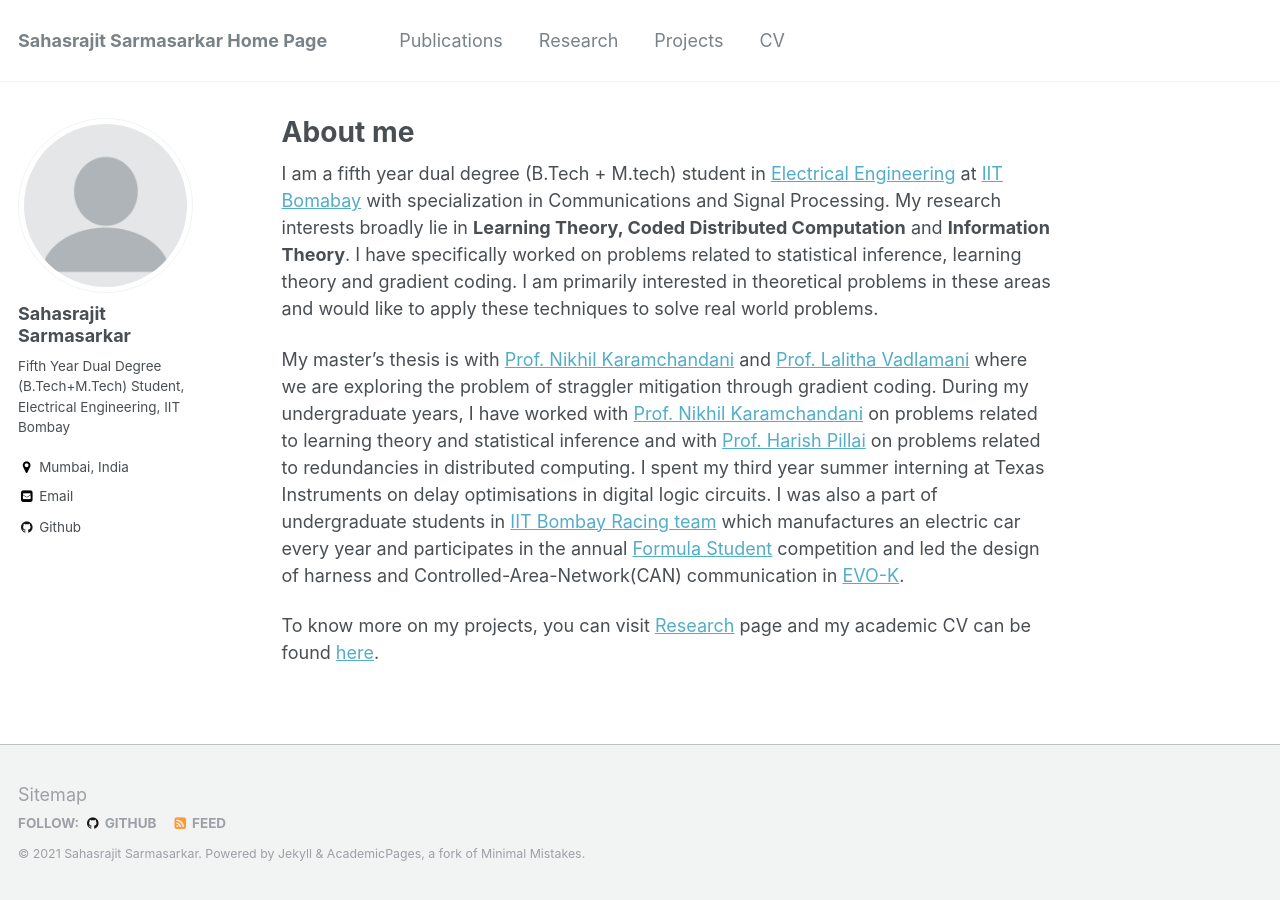
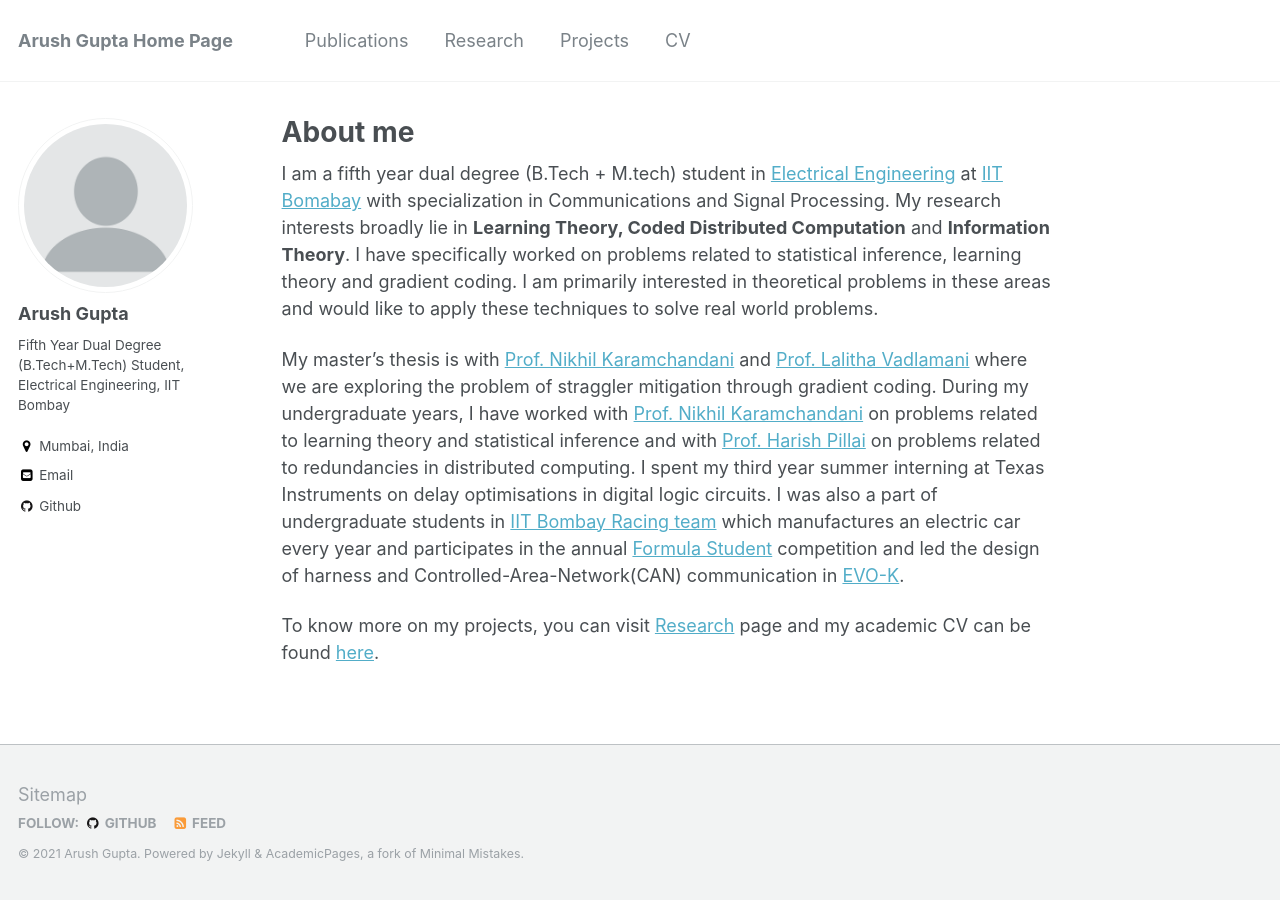
Before and after one commit to arush-gupta/arush-gupta.github.io, a Jekyll site: the page built from _pages/about.md, in a window 1280 px wide. Built offline with Jekyll 4.4.1, drawn with Linux system fonts in a browser that asks for light colours.

Commit message:
Update _config.yml

```diff
--- a/_config.yml
+++ b/_config.yml
@@ -8,13 +8,13 @@
 # Site Settings
 minimal_mistakes_skin    : "dark"
 locale                   : "en-US"
-title                    : "Sahasrajit Sarmasarkar Home Page"
+title                    : "Arush Gupta Home Page"
 title_separator          : " - "
-name                     : &name "Sahasrajit Sarmasarkar"
-description              : &description "Personal homepage of Sahasrajit Sarmasarkar"
-url                      : https://Sahasrajit123.github.io # the base hostname & protocol for your site e.g. "https://mmistakes.github.io"
+name                     : &name "Arush Gupta"
+description              : &description "Personal homepage of Arush Gupta"
+url                      : https://arush-gupta.github.io # the base hostname & protocol for your site e.g. "https://mmistakes.github.io"
 baseurl                  : "" # the subpath of your site, e.g. "/blog"
-repository               : "Sahasrajit123/Sahasrajit123.github.io"
+repository               : "arush-gupta/arush-gupta.github.io"
 teaser                   :  # filename of teaser fallback teaser image placed in /images/, .e.g. "500x300.png"
 breadcrumbs              : false # true, false (default)
 words_per_minute         : 160
@@ -81,13 +81,13 @@
 
 # Site Author
 author:
-  name             : "Sahasrajit Sarmasarkar"
+  name             : "Arush Gupta"
   avatar           : "profile.png" ## Image
   bio              : "Fifth Year Dual Degree (B.Tech+M.Tech) Student, Electrical Engineering, IIT Bombay"
   location         : "Mumbai, India"
   employer         :
   googlescholar    : #"http://yourfullgooglescholarurl.com"
-  email            : "sahasrajit1998[at]gmail.com"
+  email            : "arushiitb2016[at]gmail.com"
   uri              :
   bitbucket        :
   codepen          :
@@ -95,7 +95,7 @@
   flickr           :
   facebook         :
   foursquare       :
-  github           : Sahasrajit123
+  github           : arush-gupta
   google_plus      :
   keybase          :
   instagram        :
```
